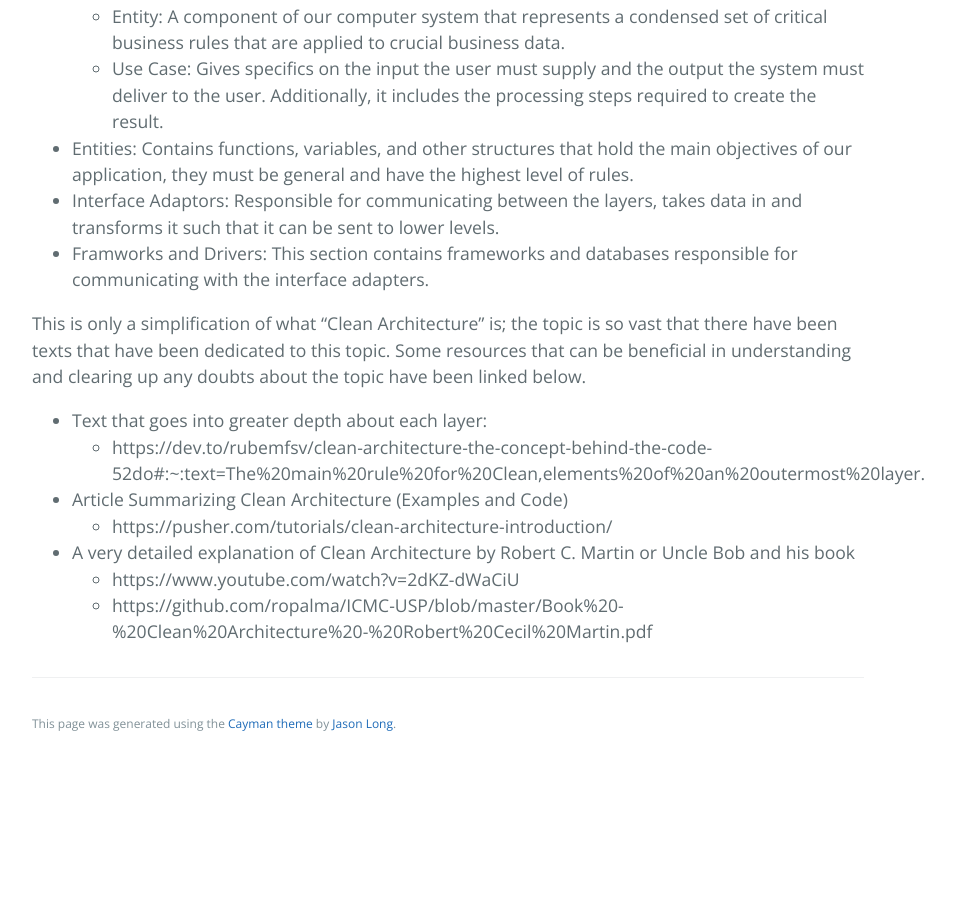
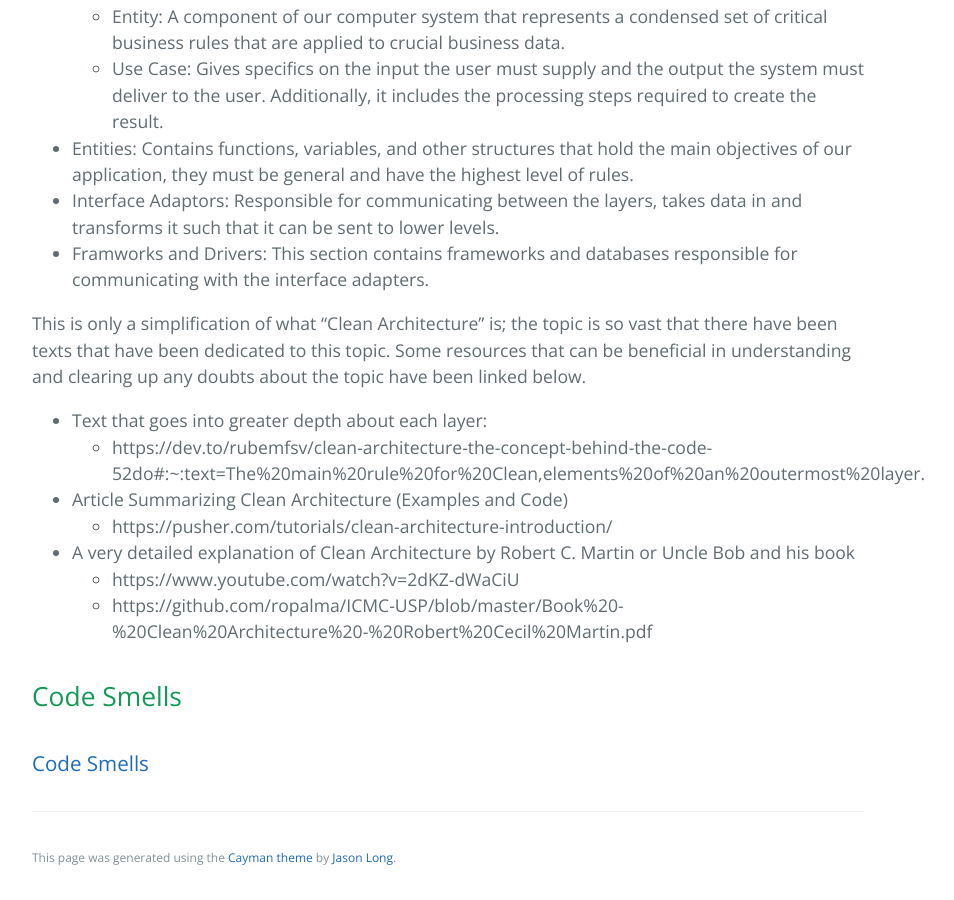
Before and after one commit to learning-software-engineering/learning-software-engineering.github.io, a Jekyll site: the page built from Topics/Development_Process.md, in a window 1280 px wide and 900 px high, scrolled down 3128 px. Shown: the whole window, without its empty margins (192-1146 px from the left). Built offline with Jekyll 4.4.1, drawn with Linux system fonts in a browser that asks for light colours; our own code applies the rules of GitHub Pages for plain Markdown files; before the commit the page ends 3894 px from its top, so only the background shows below that.

Commit message:
Update Development_Process.md
Added link to code smells article

```diff
--- a/Topics/Development_Process.md
+++ b/Topics/Development_Process.md
@@ -70,3 +70,6 @@ This is only a simplification of what "Clean Architecture" is; the topic is so v
 - A very detailed explanation of Clean Architecture by Robert C. Martin or Uncle Bob and his book
    - https://www.youtube.com/watch?v=2dKZ-dWaCiU
    - https://github.com/ropalma/ICMC-USP/blob/master/Book%20-%20Clean%20Architecture%20-%20Robert%20Cecil%20Martin.pdf
+
+## Code Smells
+### [Code Smells](./Development_Process/Code_Smells.md)
```
